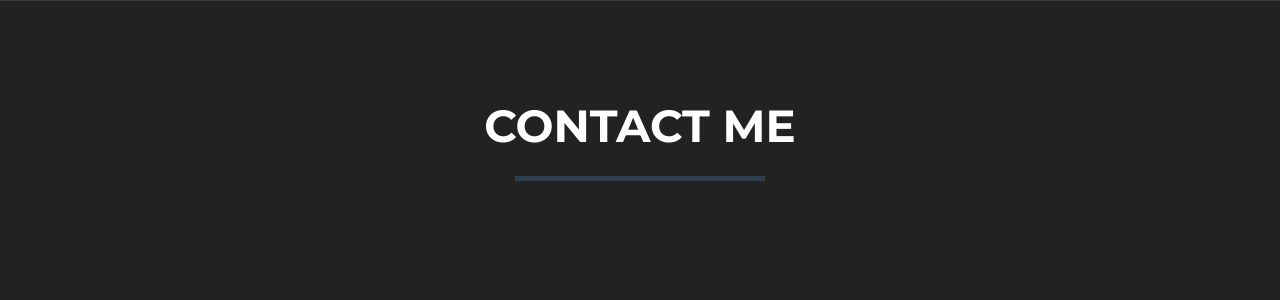
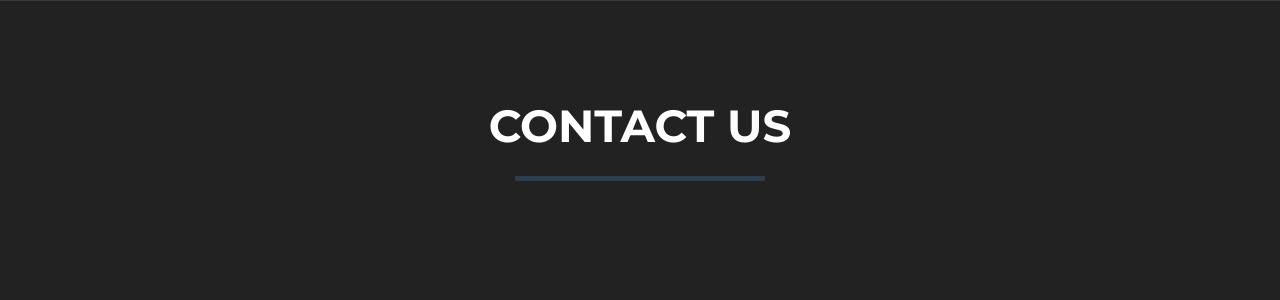
Before and after one commit to purdue-arc/website, a Jekyll site: the page built from index.html, in a window 1280 px wide and 900 px high, scrolled down 2778 px. Shown: the part 219-519 px from the top of the window. Built offline with Jekyll 4.4.1, drawn with Linux system fonts in a browser that asks for light colours; comment, search, counter and statistics services are not loaded.

```diff
--- a/_includes/contact_disqus.html
+++ b/_includes/contact_disqus.html
@@ -3,7 +3,7 @@
        <div class="container">
            <div class="row">
                <div class="col-lg-12 text-center">
-                   <h2>Contact me</h2>
+                   <h2>Contact us</h2>
                    <hr class="star-primary">
                </div>
            </div>
```
